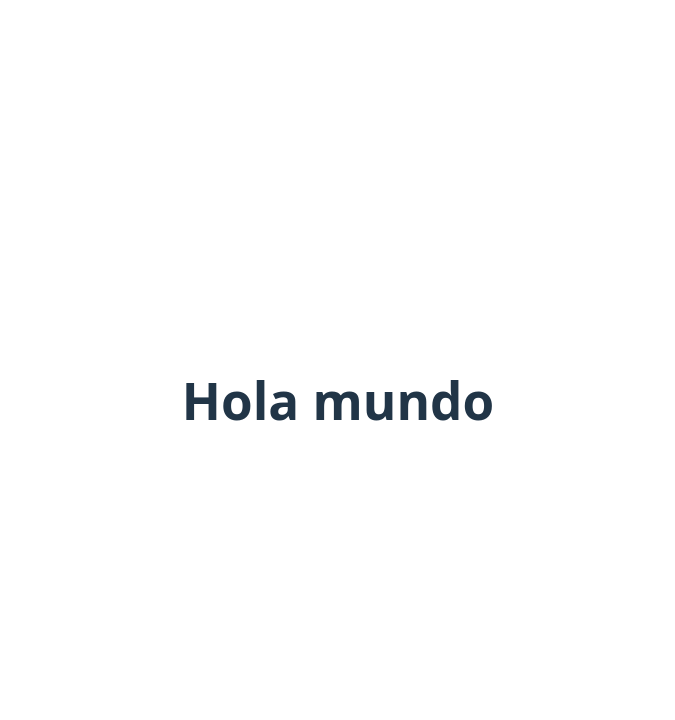
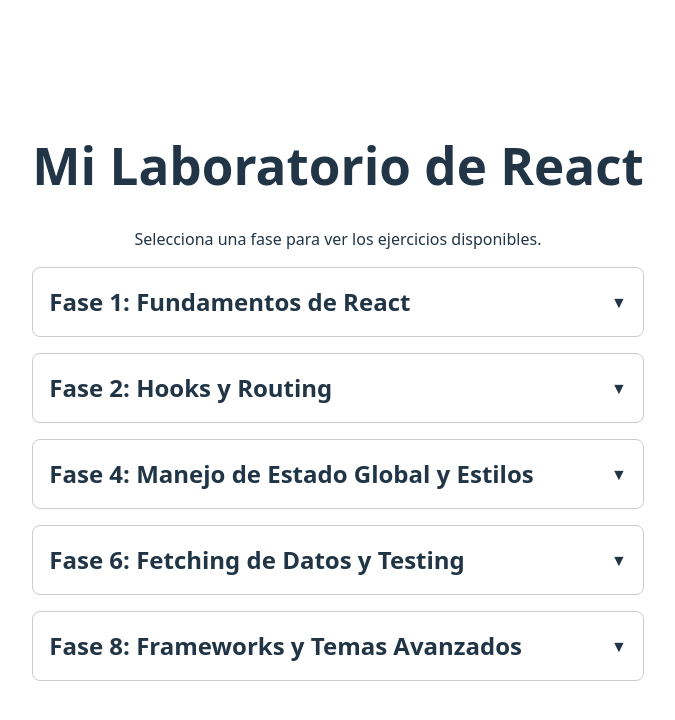
Before and after one commit to nachosag/react-lab, a React (Vite) app: page / in a window 1280 px wide. Shown: the top 720 px of the page, without its empty margins (302-977 px from the left). Built offline with nearby package versions, Linux system fonts and the light colour scheme.

Commit message:
add: HomePage finished

```diff
--- a/package.json
+++ b/package.json
@@ -11,7 +11,8 @@
   },
   "dependencies": {
     "react": "19.2.0",
-    "react-dom": "19.2.0"
+    "react-dom": "19.2.0",
+    "react-router-dom": "^7.13.0"
   },
   "devDependencies": {
     "@eslint/js": "9.39.1",
--- a/src/App.jsx
+++ b/src/App.jsx
@@ -1,7 +1,17 @@
 import './App.css'
 
+import Home  from './pages/Home'
+import { BrowserRouter, Routes, Route } from 'react-router-dom'
+
 function App() {
-  return <h1>Hola mundo</h1>
+  return (
+    <BrowserRouter>
+      <Routes>
+        <Route path="/" element={<Home />} />
+        <Route path="/ejercicio/:id" element={<div>Próximamente...</div>} />
+      </Routes>
+    </BrowserRouter>
+  )
 }
 
 export default App
--- /dev/null
+++ b/src/data/roadmap.js
@@ -0,0 +1,53 @@
+// src/data/roadmap.js
+export const roadmapData = [
+  {
+    fase: "Fase 1",
+    titulo: "Fundamentos de React",
+    ejercicios: [
+      { id: "saludo", nombre: "Ejercicio 1: Saludo Simple (Props)" },
+      { id: "contador", nombre: "Ejercicio 2: Contador (useState)" },
+      { id: "tareas-estaticas", nombre: "Ejercicio 3: Lista de Tareas (Maps & Keys)" },
+      { id: "tarjetas-usuarios", nombre: "Mini App: Tarjetas de Usuarios" }
+    ]
+  },
+  {
+    fase: "Fase 2",
+    titulo: "Hooks y Routing",
+    ejercicios: [
+      { id: "temporizador", nombre: "Ejercicio 1: Temporizador (useEffect)" },
+      { id: "reducer", nombre: "Ejercicio 2: Contador Pro (useReducer)" },
+      { id: "localstorage", nombre: "Ejercicio 3: Custom Hook useLocalStorage" },
+      { id: "dashboard-routing", nombre: "Mini App: Dashboard con Routing" }
+    ]
+  },
+  {
+    fase: "Fase 4",
+    titulo: "Manejo de Estado Global y Estilos",
+    ejercicios: [
+      { id: "tema-context", nombre: "Ejercicio 1: Tema Global (Context API)" },
+      { id: "zustand-store", nombre: "Ejercicio 2: Store Minimalista (Zustand)" },
+      { id: "tailwind-card", nombre: "Ejercicio 3: Estilos con Tailwind" },
+      { id: "tablero-global", nombre: "Mini App: Tablero de Tareas Global" }
+    ]
+  },
+  {
+    fase: "Fase 6",
+    titulo: "Fetching de Datos y Testing",
+    ejercicios: [
+      { id: "fetch-basico", nombre: "Ejercicio 1: Fetch con useEffect" },
+      { id: "react-query", nombre: "Ejercicio 2: Sincronización con React Query" },
+      { id: "test-unitario", nombre: "Ejercicio 3: Test Unitario (Vitest + RTL)" },
+      { id: "pokedex", nombre: "Mini App: Pokedex Remota con Cache" }
+    ]
+  },
+  {
+    fase: "Fase 8",
+    titulo: "Frameworks y Temas Avanzados",
+    ejercicios: [
+      { id: "nextjs-ssr", nombre: "Ejercicio 1: SSR + SSG en Next.js" },
+      { id: "error-boundary", nombre: "Ejercicio 2: Error Boundary" },
+      { id: "framer-motion", nombre: "Ejercicio 3: Animaciones con Framer Motion" },
+      { id: "blog-nextjs", nombre: "Mini App: Blog con Next.js + ISR" }
+    ]
+  }
+];
--- /dev/null
+++ b/src/pages/Home.jsx
@@ -0,0 +1,44 @@
+// src/pages/HomePage.jsx
+import { useState } from 'react';
+import { Link } from 'react-router-dom'; // Cambiamos a Link para una navegación más semántica
+import { roadmapData } from '../data/roadmap';
+
+export default function Home() {
+  const [faseActiva, setFaseActiva] = useState(null);
+
+  return (
+    <main style={{ padding: '2rem', maxWidth: '800px', margin: '0 auto' }}>
+      <h1>Mi Laboratorio de React</h1>
+      <p>Selecciona una fase para ver los ejercicios disponibles.</p>
+
+      {roadmapData.map((fase, index) => (
+        <section key={index} style={{ border: '1px solid #ccc', margin: '1rem 0', padding: '1rem', borderRadius: '8px' }}>
+          <div
+            onClick={() => setFaseActiva(faseActiva === index ? null : index)}
+            style={{ cursor: 'pointer', display: 'flex', justifyContent: 'space-between', alignItems: 'center' }}
+          >
+            <h2 style={{ margin: 0 }}>{fase.fase}: {fase.titulo}</h2>
+            <span>{faseActiva === index ? '▲' : '▼'}</span>
+          </div>
+
+          {faseActiva === index && (
+            <div style={{ marginTop: '1.5rem', paddingLeft: '1rem' }}>
+              <ol style={{ lineHeight: '2.5' }}>
+                {fase.ejercicios.map(ex => (
+                  <li key={ex.id}>
+                    <Link
+                      to={`/ejercicio/${ex.id}`}
+                      style={{ color: '#646cff', textDecoration: 'none', fontWeight: '500' }}
+                    >
+                      {ex.nombre}
+                    </Link>
+                  </li>
+                ))}
+              </ol>
+            </div>
+          )}
+        </section>
+      ))}
+    </main>
+  );
+}
```
Also changed, not shown: 1 other file (tests, documents, lock files or other folders).
